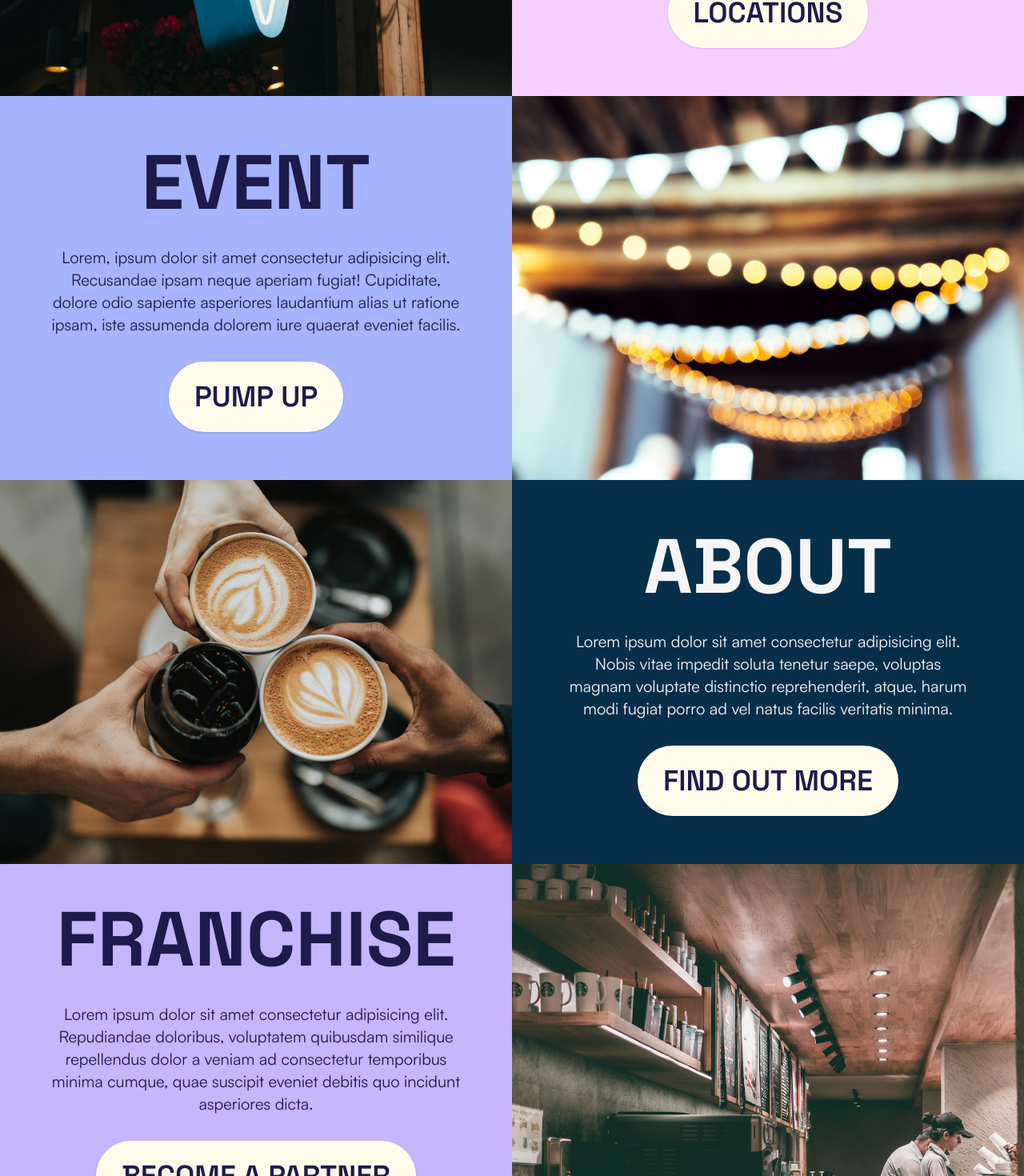
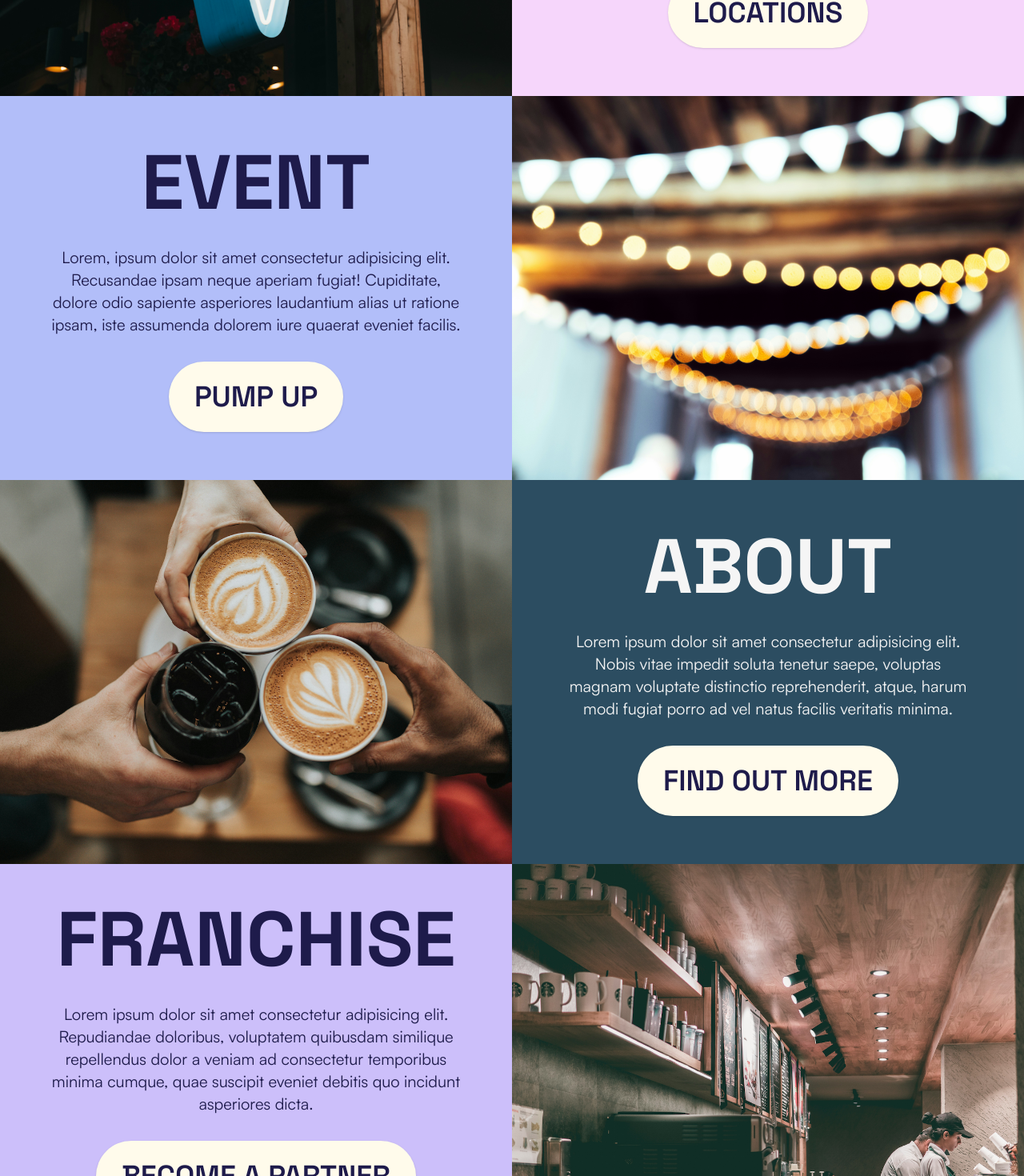
Before and after one commit to ldgni/mood, a React (Vite) app: page / in a window 1280 px wide. Shown: the part 1160-2630 px from the top of the page at 80% size. Built offline with nearby package versions, Linux system fonts and the light colour scheme.

Commit message:
style: update opacity of section bg

```diff
--- a/src/routes/home.jsx
+++ b/src/routes/home.jsx
@@ -35,7 +35,7 @@ export default function Home() {
           </div>
         </div>
         <div className="grid lg:grid-rows-4">
-          <section className="bg-fuchsia-200">
+          <section className="bg-fuchsia-200/85">
             <div className="flex flex-col lg:h-full lg:flex-row">
               <img
                 src="images/store-img.webp"
@@ -58,7 +58,7 @@ export default function Home() {
               </div>
             </div>
           </section>
-          <section className="bg-indigo-300">
+          <section className="bg-indigo-300/85">
             <div className="flex flex-col lg:h-full lg:flex-row-reverse">
               <img
                 src="images/event-img.webp"
@@ -81,7 +81,7 @@ export default function Home() {
               </div>
             </div>
           </section>
-          <section className="bg-sky-950">
+          <section className="bg-sky-950/85">
             <div className="flex flex-col lg:h-full lg:flex-row">
               <img
                 src="images/about-img.webp"
@@ -104,7 +104,7 @@ export default function Home() {
               </div>
             </div>
           </section>
-          <section className="bg-violet-300">
+          <section className="bg-violet-300/85">
             <div className="flex flex-col lg:h-full lg:flex-row-reverse">
               <img
                 src="images/franchise-img.webp"
```
